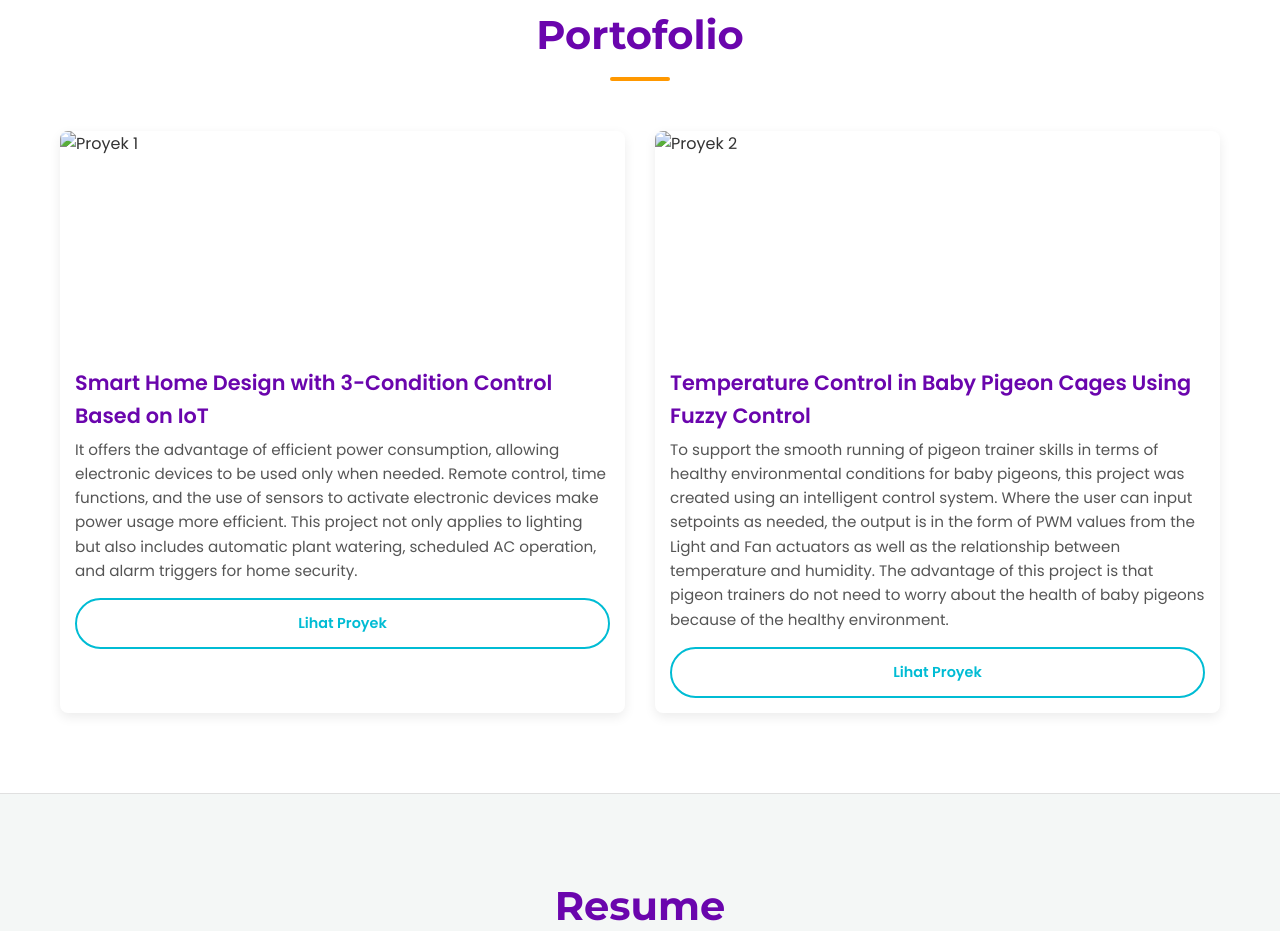
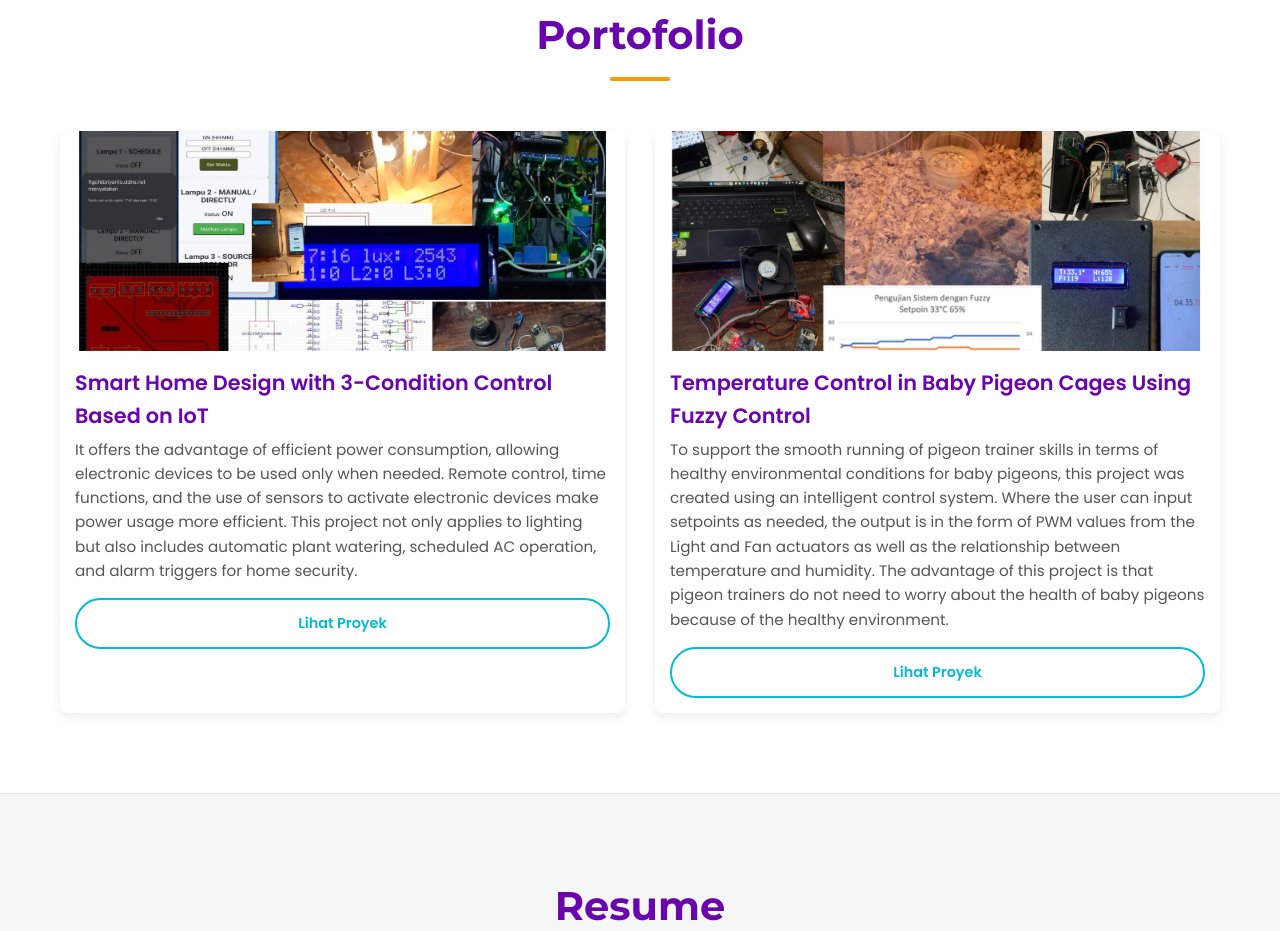
Before and after one commit to figofebri58/My-Personal-Website, a plain HTML site: page index.html in a window 1280 px wide. Shown: the part 2576-3507 px from the top of the page. Drawn offline with Linux system fonts and the light colour scheme.

Commit message:
update semuanya

```diff
--- a/index.html
+++ b/index.html
@@ -65,13 +65,13 @@
                 <h2>Portofolio</h2>
                 <div class="portfolio-grid">
                     <div class="portfolio-item">
-                        <img src="images/imgprojek1.jpg" alt="Proyek 1">
+                        <img src="image/1.jpg" alt="Proyek 1">
                         <h3>Smart Home Design with 3-Condition Control Based on IoT</h3>
                         <p>It offers the advantage of efficient power consumption, allowing electronic devices to be used only when needed. Remote control, time functions, and the use of sensors to activate electronic devices make power usage more efficient. This project not only applies to lighting but also includes automatic plant watering, scheduled AC operation, and alarm triggers for home security.</p>
                         <a href="https://drive.google.com/file/d/1YNqkeN769GZdRk9KSvhJwCkr4P_6KbIc/view?usp=sharing" target="_blank" class="btn secondary-btn">Lihat Proyek</a>
                     </div>
                     <div class="portfolio-item">
-                        <img src="images/imgprojek2.jpg" alt="Proyek 2">
+                        <img src="image/2.jpg" alt="Proyek 2">
                         <h3>Temperature Control in Baby Pigeon Cages Using Fuzzy Control</h3>
                         <p>To support the smooth running of pigeon trainer skills in terms of healthy environmental conditions for baby pigeons, this project was created using an intelligent control system. Where the user can input setpoints as needed, the output is in the form of PWM values from the Light and Fan actuators as well as the relationship between temperature and humidity. The advantage of this project is that pigeon trainers do not need to worry about the health of baby pigeons because of the healthy environment.</p>
                         <a href="https://drive.google.com/file/d/1ogVsOmeD_tto6i5e2jurvic2IEOd4Fqw/view?usp=sharing" target="_blank" class="btn secondary-btn">Lihat Proyek</a>
```
Also changed, not shown: image/1.jpg (added), image/2.jpg (added), image/imgprojek1.jpg, image/imgprojek2.jpg.
